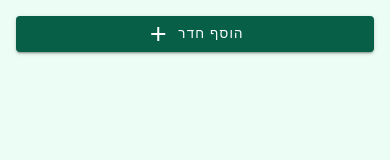
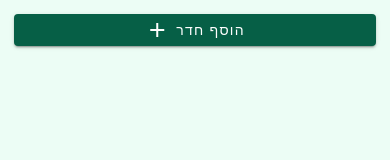
Before and after one commit to binya57/guests-room-manager, a plain HTML site: page index.html in a window 390 px wide. Drawn offline with nearby package versions, Linux system fonts and the light colour scheme.

Commit message:
responsiveness

```diff
--- a/style.css
+++ b/style.css
@@ -2,6 +2,7 @@
     /* --primary-color-rgb: 98, 0, 238;
     --primary-color: rgba(var(--primary-color-rgb), 1);
     --primary-color-light: rgba(var(--primary-color-rgb), .95); */
+    font-size: 14px;
     --padding: .5rem;
     --gap: 1rem;
     --border-radius: 4px;
@@ -24,7 +25,8 @@
         'FILL' 0,
         'wght' 400,
         'GRAD' 0,
-        'opsz' 24
+        'opsz' 24;
+    font-size: 1.5rem;
 }
 
 html,
@@ -35,6 +37,12 @@ body {
     height: 100vh;
     direction: rtl;
     overflow: hidden;
+}
+
+@media screen and (min-width: 768px) {
+    :root {
+        font-size: 16px;
+    }
 }
 
 * {
@@ -58,7 +66,7 @@ body {
 input {
     padding: var(--padding);
     /* padding: 5px 12px; */
-    /* font-size: 14px; */
+    font-size: 1rem;
     line-height: 20px;
     color: #24292e;
     vertical-align: middle;
@@ -92,7 +100,7 @@ button {
     color: #fff;
     background: var(--color900);
     line-height: 1.15;
-    /* font-size: 14px; */
+    font-size: 1rem;
     height: 2.25rem;
     padding-block: var(--padding);
     word-spacing: 0px;
```
